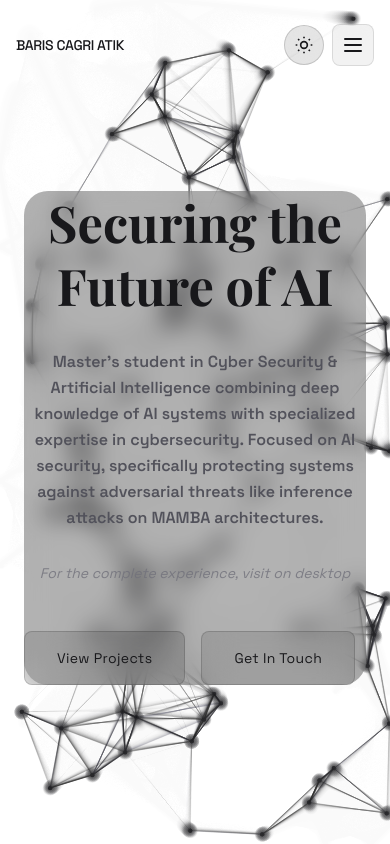
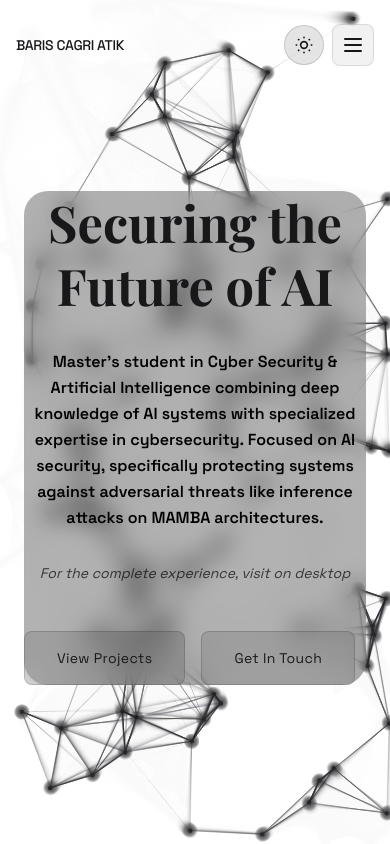
Before and after one commit to BarisAtik/portfolio, a Next.js app: page / in a window 390 px wide. Shown: the top 844 px of the page. Built offline with nearby package versions, Linux system fonts and the light colour scheme.

Commit message:
Fix hero text readability on mobile for light/dark mode
- Main description: white in dark mode, black in light mode on mobile
- Desktop notice: white/70% in dark mode, black/70% in light mode
- Desktop keeps original steel-gray color
- Much better readability on mobile in both modes

```diff
--- a/components/Hero.tsx
+++ b/components/Hero.tsx
@@ -46,7 +46,7 @@ export default function Hero() {
             initial={{ opacity: 0 }}
             animate={{ opacity: 1 }}
             transition={{ delay: 0.8, duration: 0.6 }}
-            className="text-base md:text-2xl text-steel-gray max-w-2xl mx-auto leading-relaxed font-space font-semibold"
+            className="text-base md:text-2xl text-black dark:text-white md:text-steel-gray max-w-2xl mx-auto leading-relaxed font-space font-semibold"
           >
             Master's student in Cyber Security & Artificial Intelligence combining deep knowledge of AI systems with
             specialized expertise in cybersecurity. Focused on AI security, specifically protecting systems against adversarial
@@ -58,7 +58,7 @@ export default function Hero() {
             initial={{ opacity: 0 }}
             animate={{ opacity: 1 }}
             transition={{ delay: 1, duration: 0.6 }}
-            className="md:hidden text-sm text-steel-gray/80 italic font-space mt-4"
+            className="md:hidden text-sm text-black/70 dark:text-white/70 italic font-space mt-4"
           >
             For the complete experience, visit on desktop
           </motion.p>
```
